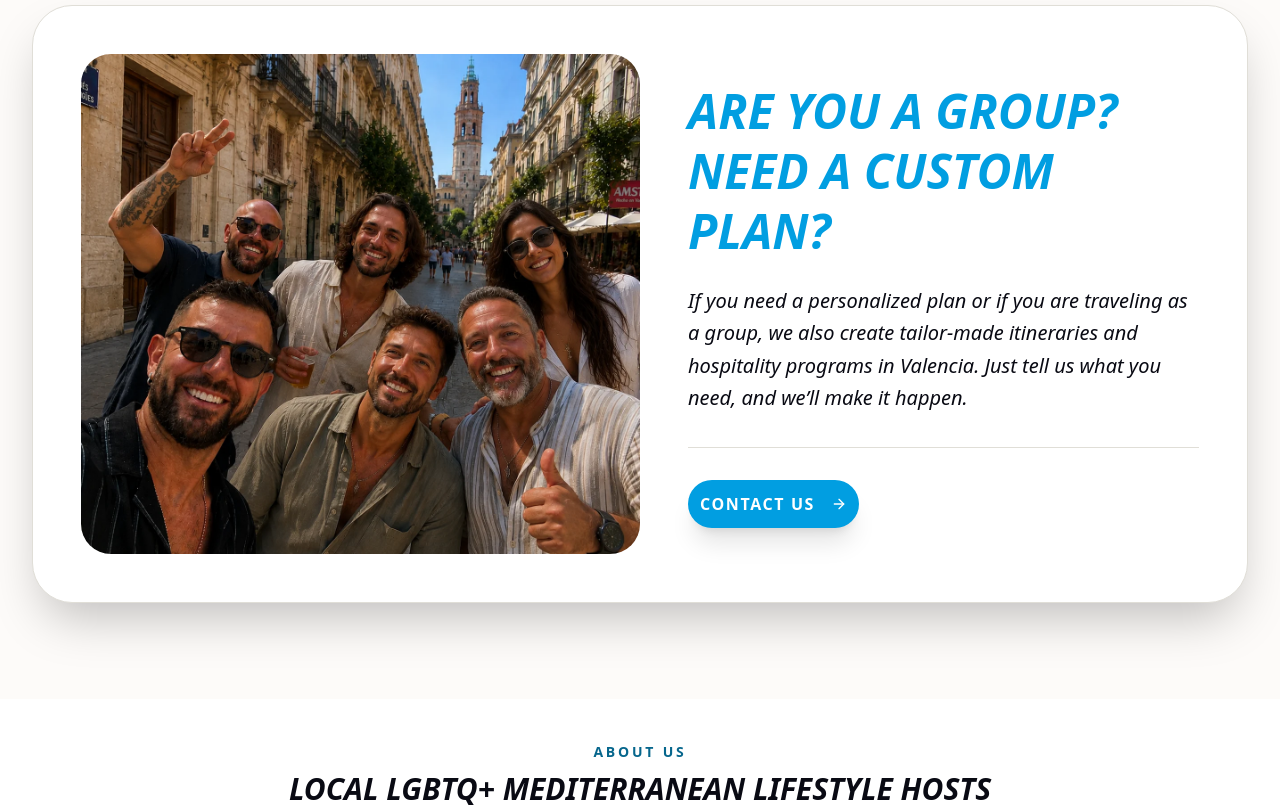
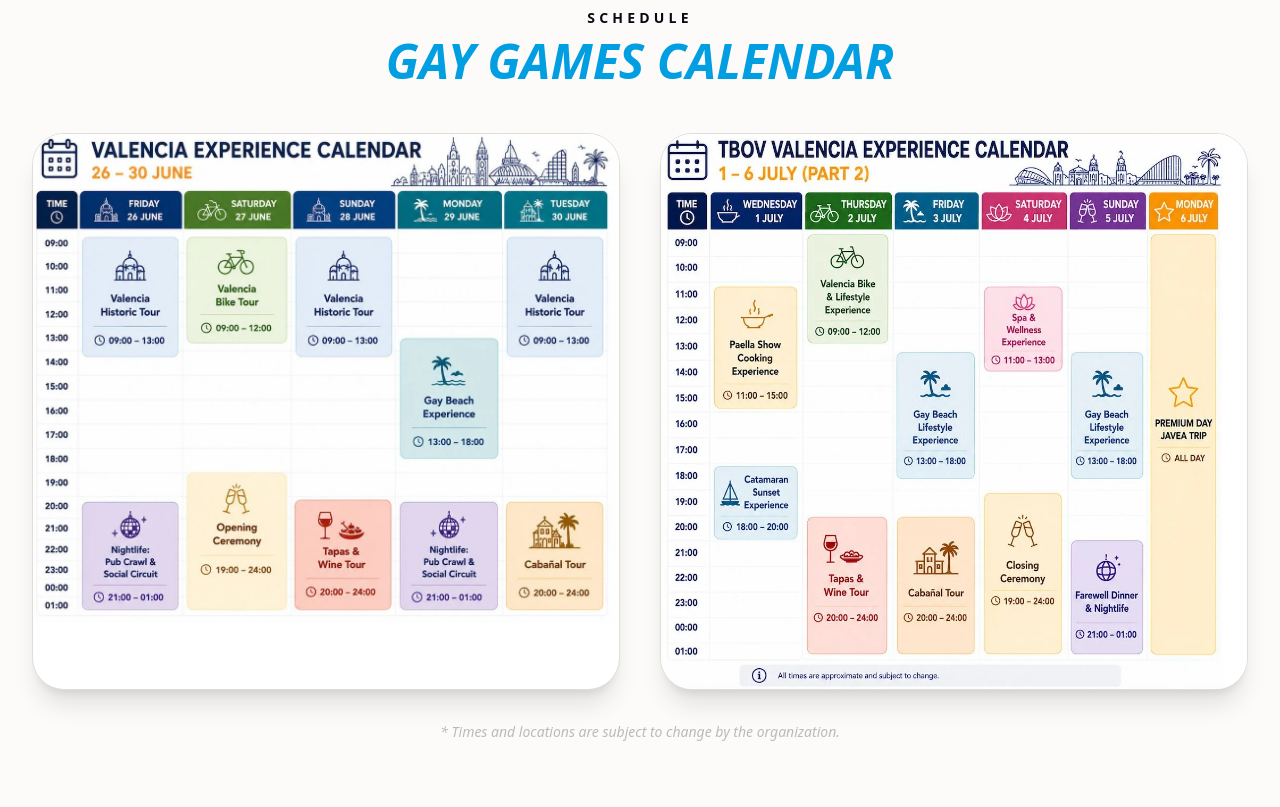
Before and after one commit to PJ-ARIAS/olimpics, a React (Vite) app: page / in a window 1280 px wide. Shown: the part 4620-5427 px from the top of the page. Built offline with nearby package versions, Linux system fonts and the light colour scheme.

Commit message:
agregado el calendario

```diff
--- a/src/App.tsx
+++ b/src/App.tsx
@@ -8,6 +8,7 @@ import { RegistrationForm } from "./components/registrationForm";
 import { Gallery } from "./components/galery";
 import { Footer } from "./components/footer";
 import { Group } from "./components/group";
+import { Calendary } from "./components/calendario";
 
 function App() {
   return (
@@ -16,6 +17,7 @@ function App() {
       <main>
         <HeroSection />
         <PackagesSection />
+        <Calendary />
         <Group />
         <AboutSection />
         {/* <ExperiencesSection /> */}
--- /dev/null
+++ b/src/components/calendario.tsx
@@ -0,0 +1,46 @@
+import calendario2 from "../../images/CALENDARIO2.webp";
+import calendario1 from "../../images/calenDARIO1.webp";
+
+export function Calendary() {
+  return (
+    <section id="calendar" className="py-24 bg-card-foreground">
+      <div className="max-w-7xl mx-auto px-4 sm:px-6 lg:px-8">
+        {/* Cabecera opcional para dar contexto */}
+        <div className="text-center mb-12">
+          <span className="text-foreground font-bold text-sm uppercase tracking-[0.3em]">
+            Schedule
+          </span>
+          <h2 className="text-3xl md:text-5xl font-black text-muted mt-2 uppercase italic">
+            Gay Games Calendar
+          </h2>
+        </div>
+
+        {/* CONTENEDOR DE IMÁGENES */}
+        {/* grid-cols-1: Una debajo de otra en móvil */}
+        {/* md:grid-cols-2: Una al lado de otra en escritorio */}
+        <div className="grid grid-cols-1 md:grid-cols-2 gap-6 lg:gap-10">
+          <div className="overflow-hidden rounded-[2rem] border border-border shadow-xl bg-card">
+            <img
+              src={calendario1}
+              alt="Gay Games Schedule Part 1"
+              className="w-full h-auto object-cover "
+            />
+          </div>
+
+          <div className="overflow-hidden rounded-[2rem] border border-border shadow-xl bg-card">
+            <img
+              src={calendario2}
+              alt="Gay Games Schedule Part 2"
+              className="w-full h-auto object-cover "
+            />
+          </div>
+        </div>
+
+        {/* Nota al pie para el usuario */}
+        <p className="mt-8 text-center text-muted-foreground italic text-sm">
+          * Times and locations are subject to change by the organization.
+        </p>
+      </div>
+    </section>
+  );
+}
```
Also changed, not shown: images/CALENDARIO2.webp (added), images/calenDARIO1.webp (added).
